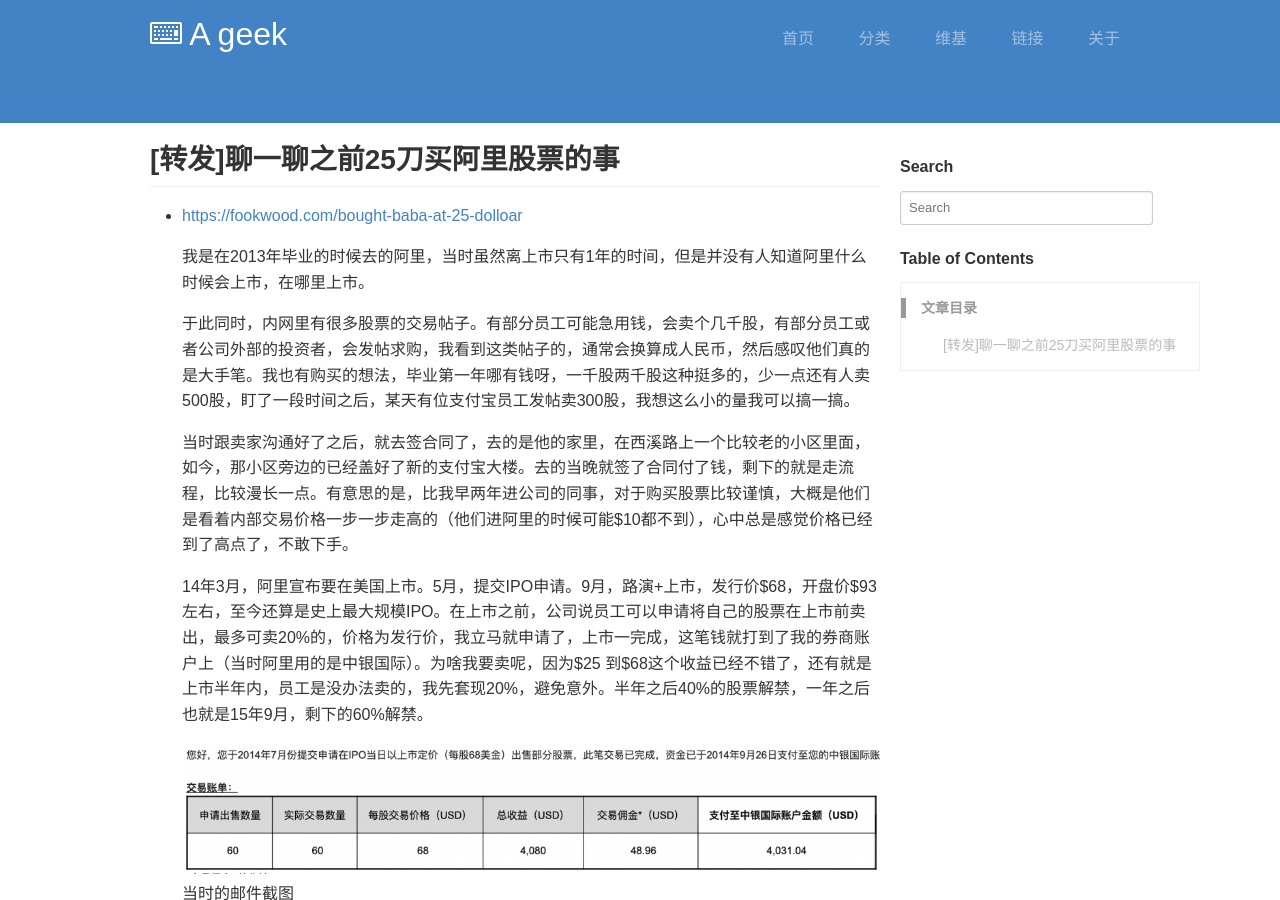
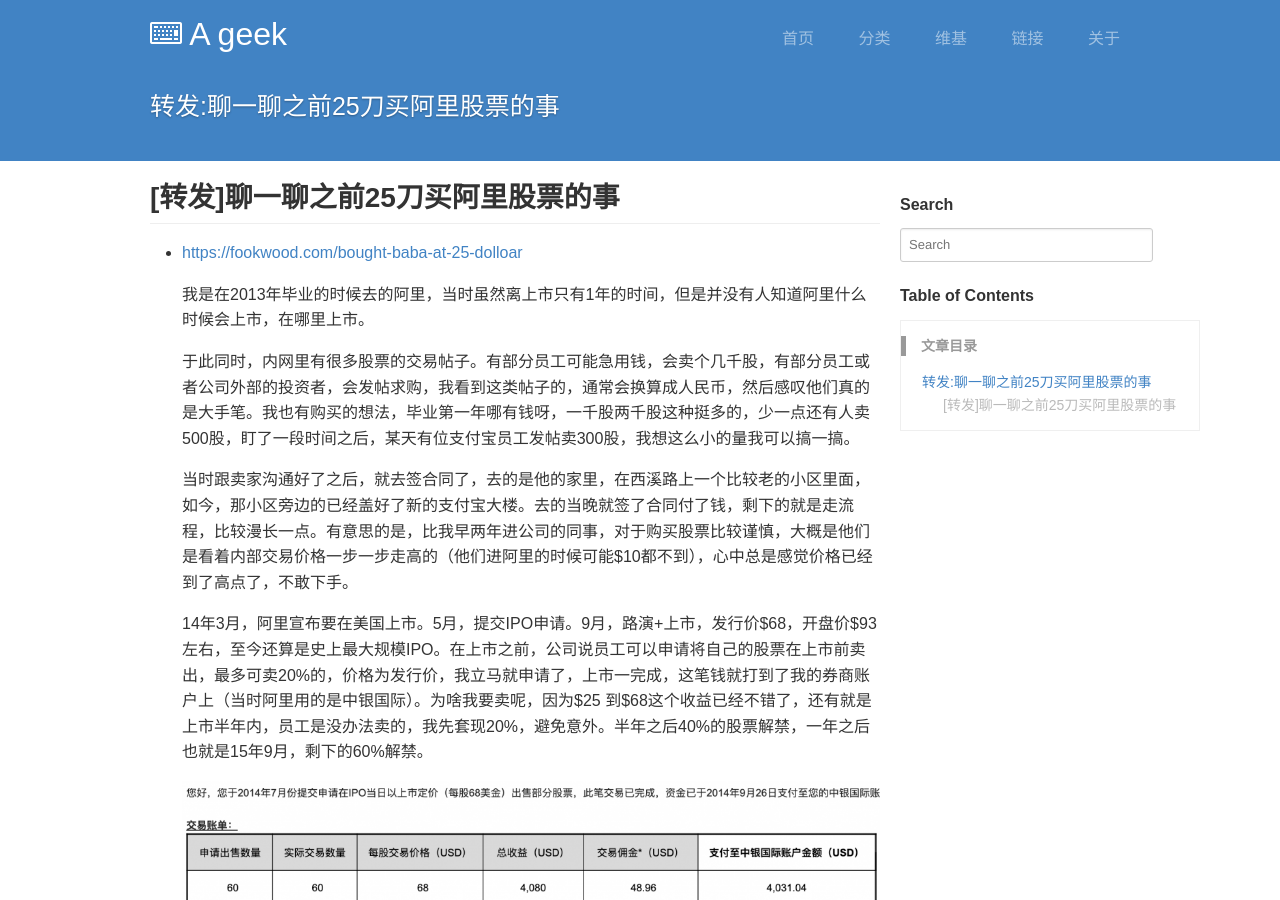
Before and after one commit to karlzheng/karlzheng.github.io, a Jekyll site: the page built from _posts/2019-08-31-[转发]聊一聊之前25刀买阿里股票的事.md, in a window 1280 px wide and 900 px high. Built offline with Jekyll 4.4.1, drawn with Linux system fonts in a browser that asks for light colours; our own code applies the rules of GitHub Pages for plain Markdown files; comment, search, counter and statistics services are not loaded.

Commit message:
modified:   _posts/2019-05-19-kquant之周线ma5之上买入策略.md 	modified:   _posts/2019-08-31-[转发]聊一聊之前25刀买阿里股票的事.md
Signed-off-by: KarlZheng <KarlZheng@linkcm.com>

```diff
--- a/_posts/2019-08-31-[转发]聊一聊之前25刀买阿里股票的事.md
+++ b/_posts/2019-08-31-[转发]聊一聊之前25刀买阿里股票的事.md
@@ -1,7 +1,7 @@
 ---
 layout: post
 categories: finance
-title: [转发]聊一聊之前25刀买阿里股票的事
+title: 转发:聊一聊之前25刀买阿里股票的事
 typora-root-url: ../
 ---
 ## [转发]聊一聊之前25刀买阿里股票的事
```
Also changed, not shown: _posts/2019-05-19-kquant之周线ma5之上买入策略.md (+1 -1 lines).
